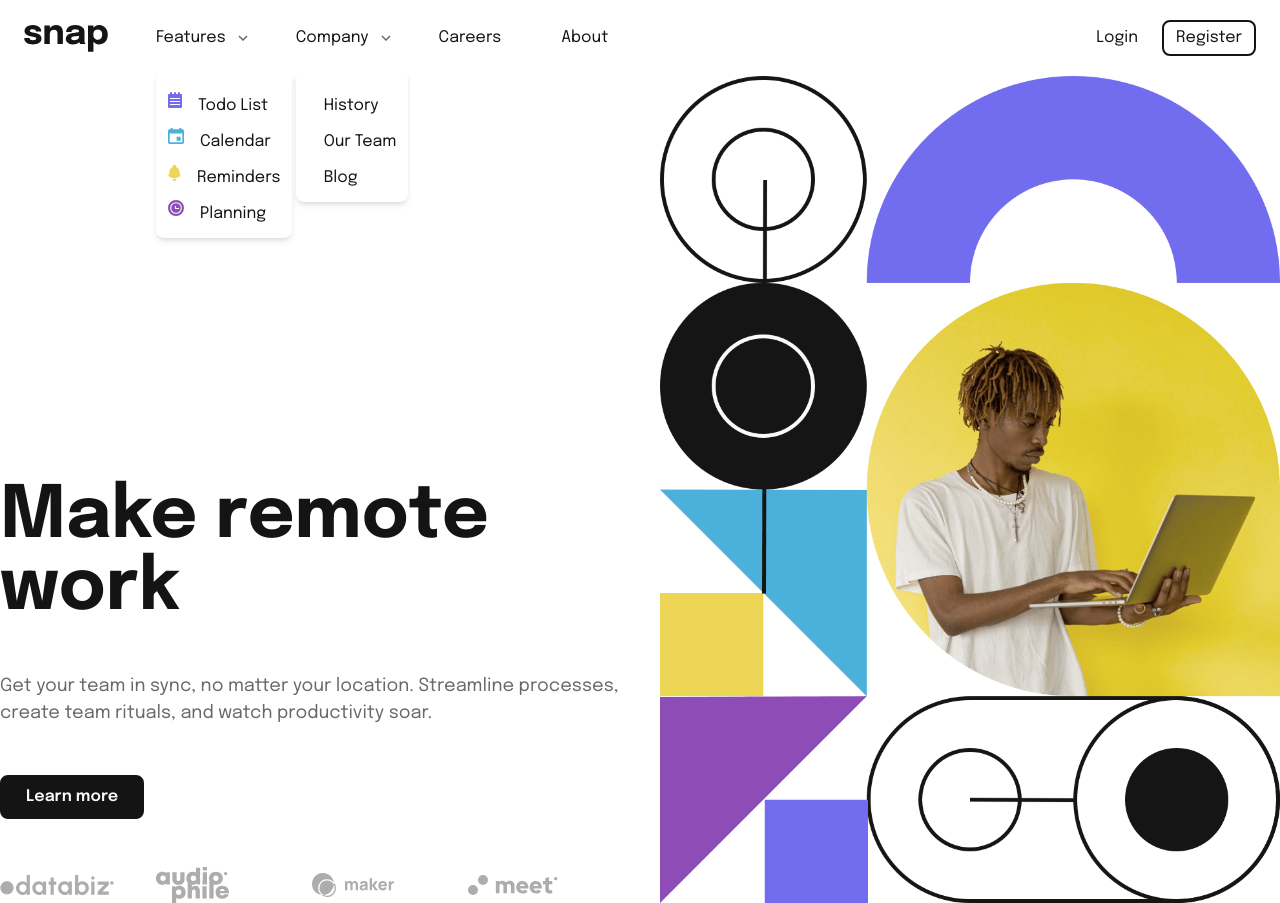
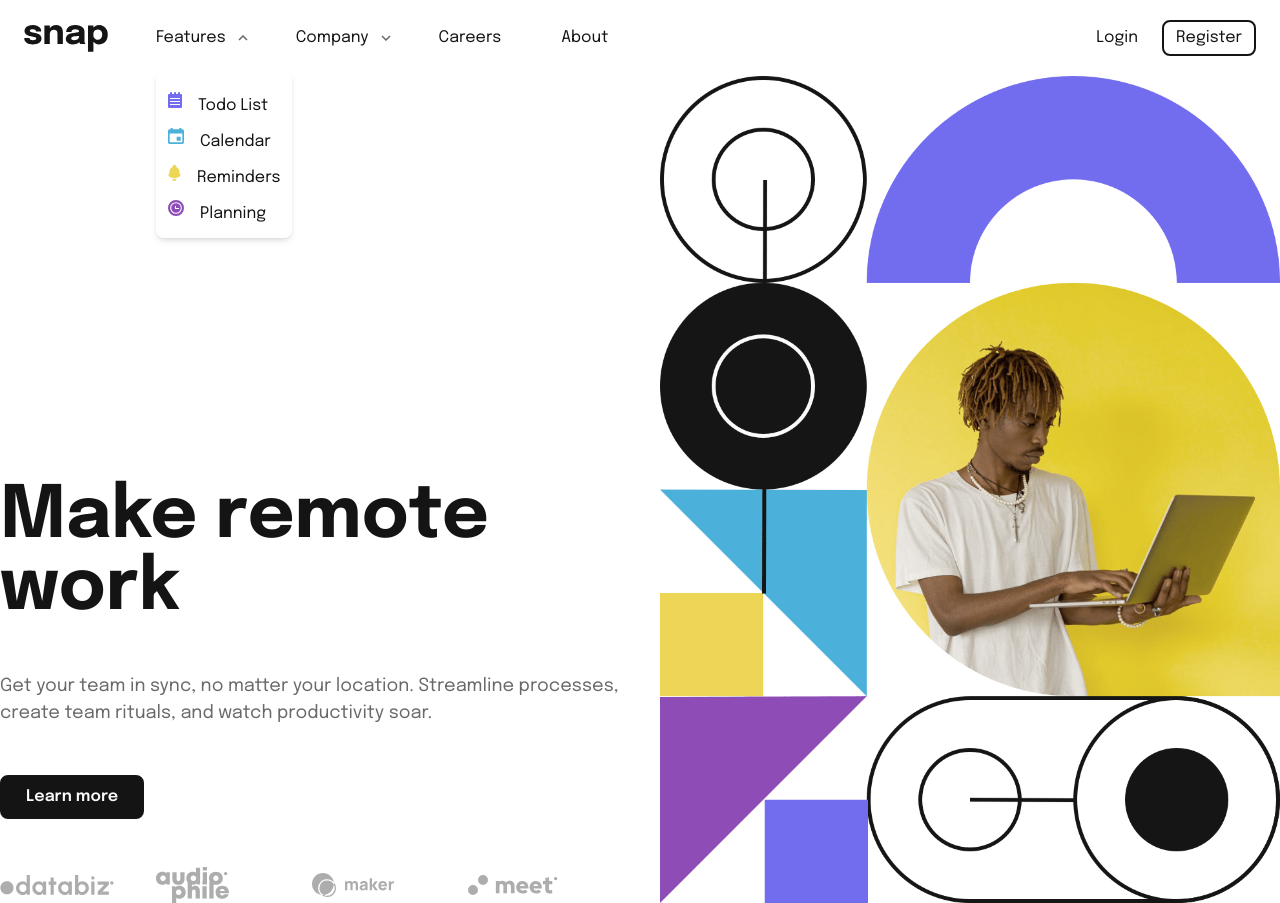
Before and after one commit to fionagoi64/Challenge, a React (Create React App) app in the folder intro_with_dropdown/: page / in a window 1280 px wide. Both pictures are taken after a click on the button "Features". Built offline with nearby package versions, Linux system fonts and the light colour scheme.

Commit message:
updated dropdown menu

```diff
--- a/intro_with_dropdown/src/components/Navbar.jsx
+++ b/intro_with_dropdown/src/components/Navbar.jsx
@@ -1,76 +1,56 @@
-
-import React from 'react';
-import { useState } from 'react';
+import React, { useState } from 'react';
 import logo from '../images/logo.svg';
 import menuOpen from "../images/icon-menu.svg"
 import closeMenu from "../images/icon-close-menu.svg"
 import openDropMenu from "../images/icon-arrow-down.svg"
-import closeDropMenu from "../images/icon-arrow-up.svg"
-import todolist from "../images/icon-todo.svg"
-import calendar from "../images/icon-calendar.svg"
-import reminders from "../images/icon-reminders.svg"
-import planning from "../images/icon-planning.svg"
+import closeDropMenu from "../images/icon-arrow-up.svg";
+import todolist from "../images/icon-todo.svg";
+import calendar from "../images/icon-calendar.svg";
+import reminders from "../images/icon-reminders.svg";
+import planning from "../images/icon-planning.svg";
 
 const Navbar = () => {
-
     const [openSideMenu, setSideMenuOpen] = useState(false);
-    const [openDropdownMenu, setDropdownOpen] = useState(false);
+    const [openFeaturesDropdown, setOpenFeaturesDropdown] = useState(false);
+    const [openCompanyDropdown, setOpenCompanyDropdown] = useState(false);
 
     const handleOpenSideMenu = () => {
         setSideMenuOpen(!openSideMenu);
       };
 
-    const handleDropdownMenu = () => {
-        setDropdownOpen(!openDropdownMenu);
+    const handleDropdownMenu = (label) => {
+        if (label === "Features") {
+            setOpenFeaturesDropdown(!openFeaturesDropdown);
+        } else if (label === "Company") {
+            setOpenCompanyDropdown(!openCompanyDropdown);
+        }
     };
 
-    const links =[
+    const links = [
         {
-            label:"Features",
-            icon: openDropdownMenu === "Features" ? closeDropMenu:openDropMenu,
+            label: "Features",
+            icon: openFeaturesDropdown ? closeDropMenu : openDropMenu,
             dropdown: true,
-            list_items:[
-                {
-                 icon: todolist,
-                 label: "Todo List"
-                },
-                {
-                 icon: calendar,
-                 label: "Calendar"
-                },
-                {
-                 icon: reminders,
-                 label: "Reminders"
-                },
-                {
-                 icon: planning,
-                 label: "Planning"
-                },
+            list_items: [
+                { icon: todolist, label: "Todo List" },
+                { icon: calendar, label: "Calendar" },
+                { icon: reminders, label: "Reminders" },
+                { icon: planning, label: "Planning" },
             ]
         },
         {
-            label:"Company",
-            icon: openDropdownMenu === "Company" ? closeDropMenu:openDropMenu,
+            label: "Company",
+            icon: openCompanyDropdown ? closeDropMenu : openDropMenu,
             dropdown: true,
-            list_items:[
-                {
-                 label: "History"
-                },
-                {
-                 label: "Our Team"
-                },
-                {
-                 label: "Blog"
-                }
+            list_items: [
+                { label: "History" },
+                { label: "Our Team" },
+                { label: "Blog" }
             ]
         },
-        {
-            label:"Careers",
-        },
-        {
-            label:"About",
-        }
-    ]
+        { label: "Careers" },
+        { label: "About" }
+    ];
 
     return (
         <nav>
@@ -79,31 +59,28 @@ const Navbar = () => {
                 <div className='flex items-center gap-12'>
                     <img src={logo} alt='' className='cursor-pointer'/>
                     <ul className='md:flex hidden gap-12'>
-                  {links.map((links) => (
-                    <li>
-                    <button className='flex items-center gap-3' onClick={handleDropdownMenu}>
-                        <h1 className='cursor-pointer hover:text-almost-black'> {links.label} </h1>
-                        <img src={links.icon} alt="" />
+                        {links.map((link) => (
+                            <li key={link.label}>
+                                <button className='flex items-center gap-3' onClick={() => handleDropdownMenu(link.label)}>
+                                    <h1 className='cursor-pointer hover:text-almost-black'>{link.label}</h1>
+                                    <img src={link.icon} alt="" />
                                 </button>
-
-                  {links.dropdown && (
-                  <div className={`absolute bg-white rounded-lg shadow-md p-3 mt-5  ${openDropdownMenu === true ? 'md:flex':'hidden'}`}>
+                                {link.dropdown && (
+                                    <div className={`absolute bg-white rounded-lg shadow-md p-3 mt-5 ${link.label === "Features" ? (openFeaturesDropdown ? 'md:flex' : 'hidden') : (openCompanyDropdown ? 'md:flex' : 'hidden')}`}>
                                         <ul>
-                       { links.list_items.map((items)=>(
-                        <li className='flex gap-4 items-center space-y-3 '>
-                           <img src={items.icon} alt="" />
-                           <h1>{items.label}</h1>
+                                            {link.list_items.map((item) => (
+                                                <li className='flex gap-4 items-center space-y-3' key={item.label}>
+                                                    <img src={item.icon} alt="" />
+                                                    <h1>{item.label}</h1>
                                                 </li>
                                             ))}
                                         </ul>
                                     </div>
                                 )}
                             </li>
-                  ))
-                  }
+                        ))}
                     </ul>
                 </div>
-
                 <div className='md:flex hidden gap-6'>
                     <button className=''>Login</button>
                     <button className='border-2 px-3 py-1 rounded-lg'>Register</button>
@@ -118,36 +95,33 @@ const Navbar = () => {
             </button>
             </div>
 
+            {/* mobile: overlay */}
             <div className={`absolute bg-almost-black w-full h-full z-20 opacity-80 bottom-0 ${openSideMenu ? "md:hidden":"hidden"}`}></div>
 
             {/* mobile: side menu */}
             <div className={`md:hidden absolute bg-white h-full w-[60%] bottom-0 right-0 py-16 pl-6 pr-3 z-20 duration-500 ${openSideMenu ? "right-0":"right-[-60%]"}`}>
-        <img src="" alt="" />
+
             <ul className='space-y-4'>
-            {links.map((links) => (
-                <li>
-                    <button className='flex items-center gap-3' onClick={handleDropdownMenu}>
-                    <h1>{links.label}</h1>
-                    <img src={links.icon} alt="" />
+                        {links.map((link) => (
+                            <li key={link.label}>
+                                <button className='flex items-center gap-3' onClick={() => handleDropdownMenu(link.label)}>
+                                    <h1 className='cursor-pointer hover:text-almost-black'>{link.label}</h1>
+                                    <img src={link.icon} alt="" />
                                 </button>
-
-
-               {links.dropdown && (
-                <div className={`${openDropdownMenu === true ? 'md:flex':'hidden'}`}>
+                                {link.dropdown && (
+                                    <div className={` ${link.label === "Features" ? (openFeaturesDropdown ? 'md:flex' : 'hidden') : (openCompanyDropdown ? 'md:flex' : 'hidden')}`}>
                                         <ul>
-                    { links.list_items.map((items)=>(
-                        <li className='flex gap-4 items-center space-y-3 ml-3'>
-                           <img src={items.icon} alt="" />
-                           <h1>{items.label}</h1>
+                                            {link.list_items.map((item) => (
+                                                <li className='flex gap-4 items-center space-y-3 ml-3' key={item.label}>
+                                                    <img src={item.icon} alt="" />
+                                                    <h1>{item.label}</h1>
                                                 </li>
                                             ))}
                                         </ul>
-
                                     </div>
                                 )}
                             </li>
-            ))
-            }
+                        ))}
                     </ul>
 
             <div className='grid grid-rows-2 mr-2 gap-3 mt-6'>
@@ -157,7 +131,7 @@ const Navbar = () => {
 
         </div>
         </nav>
-  )
-}
+    );
+};
 
 export default Navbar;
```
Lines whose indentation alone changed are shown as unchanged.
